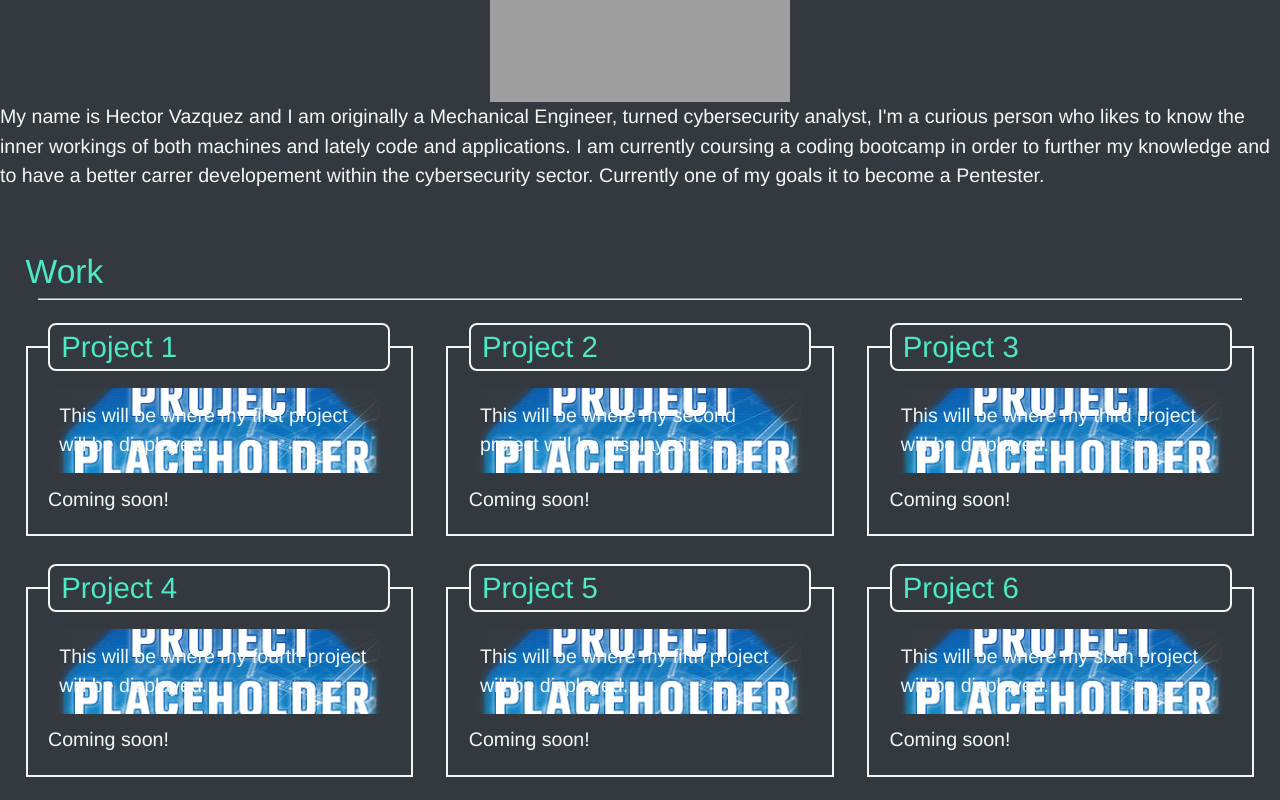
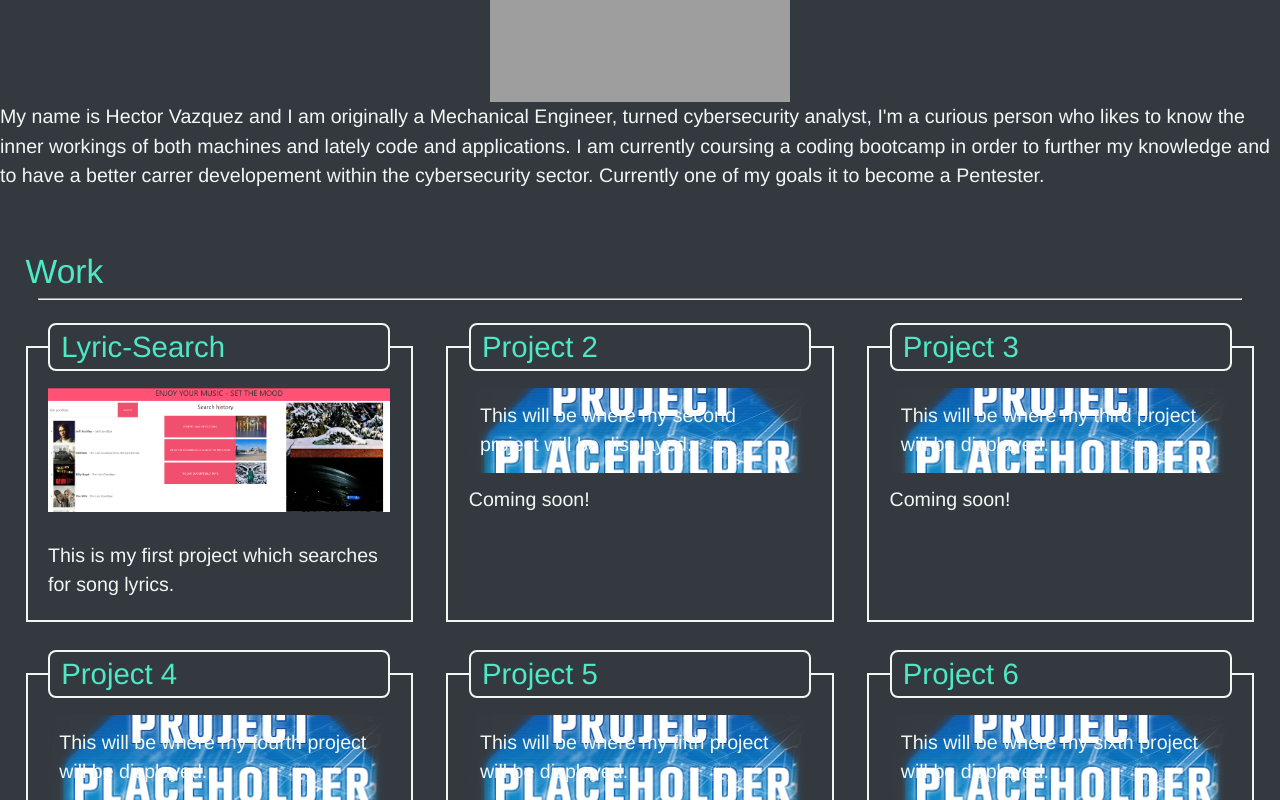
Before and after one commit to Enrique-V06/HEVM-Challenge-2, a plain HTML site: page index.html in a window 1280 px wide. Shown: the part 479-1279 px from the top of the page. Drawn offline with Linux system fonts and the light colour scheme; grey boxes are pictures that could not be loaded.

Commit message:
added the first project to my portfolio

```diff
--- a/assets/style.css
+++ b/assets/style.css
@@ -161,6 +161,13 @@ footer {
   align-items: center;
 }
 
+.project-card img {
+  position: relative;
+  display: flex;
+  width: 100%;
+  height: auto;
+}
+
 .project-card pre:active {
   user-select: all;
 }
--- a/index.html
+++ b/index.html
@@ -37,18 +37,18 @@
       <section class="row justify-center">
         <div class="card-column">
           <figure class="card project-card">
-            <h2 class="card-header">Project 1</h2>
-            <div class="card-body">
-              <p>This will be where my first project will be displayed.</p>
+            <h2 class="card-header">Lyric-Search</h2>
+            <div class="card-body lyrics">
+              <a href="https://enrique-v06.github.io/P1_Lyrics_search-COLAB/"><img src="./assets/images/Project_1.png"> </a>
             </div>
 
-            <div>Coming soon!</div>
+            <div>This is my first project which searches for song lyrics.</div>
           </figure>
         </div>
         <div class="card-column">
           <figure class="card project-card">
             <h2 class="card-header">Project 2</h2>
-            <div class="card-body">
+            <div class="card-body 2">
               <p>This will be where my second project will be displayed..</p>
             </div>
             <div>Coming soon!</div>
@@ -58,7 +58,7 @@
         <div class="card-column">
           <figure class="card project-card">
             <h2 class="card-header">Project 3</h2>
-            <div class="card-body">
+            <div class="card-body 3">
               <p>This will be where my third project will be displayed.</p>
             </div>
             <div>Coming soon!</div>
@@ -67,7 +67,7 @@
         <div class="card-column">
           <figure class="card project-card">
             <h2 class="card-header">Project 4</h2>
-            <div class="card-body">
+            <div class="card-body 4">
               <p>This will be where my fourth project will be displayed.</p>
             </div>
             <div>Coming soon!</div>
```
Also changed, not shown: assets/images/Project_1.png (added).
